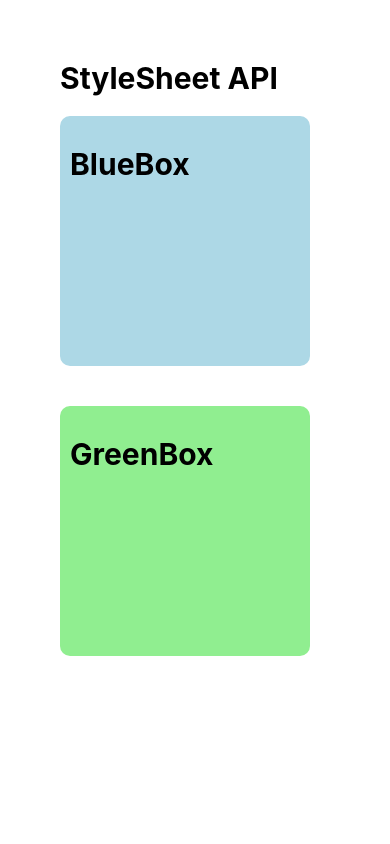
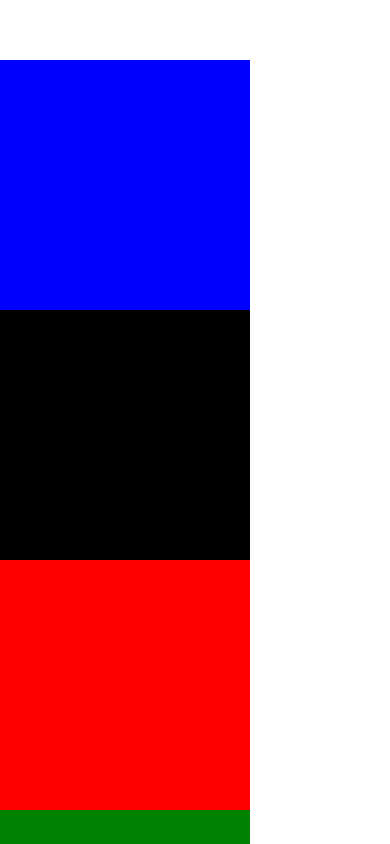
Before and after one commit to TimiMaliki/React-naive, a React Native app in the folder Tutorial/CoreComponents/: screen / in a window 390 px wide. Shown: the top 844 px of the page. Built offline with nearby package versions, Linux system fonts and the light colour scheme.

Commit message:
tutotial : Layouts

```diff
--- a/Tutorial/CoreComponents/App.js
+++ b/Tutorial/CoreComponents/App.js
@@ -1,67 +1,27 @@
 import {
- View,
- Text,
- StyleSheet
+  StyleSheet,
+  View,
 } from "react-native";
 
+import Box from "./component/Box";
 
-
-export const styles = StyleSheet.create({
-  container:{
-      flex:1,
-      padding:60,
-  },
-  text: {
-    fontSize: 30,
-    fontWeight: "bold",
-    color: "black",
-  },
-  box:{
-    width: 250,
-    height: 250,
-    color: "black",
-    paddingHorizontal:10,
-    paddingVertical:30,
-    marginVertical:20,
-    border:2,
-    borderColor:"black",
-    borderRadius:10,
-  },
-  bluebox:{
-    backgroundColor: "lightblue",
-  },
-   greenbox:{
-    backgroundColor: "lightgreen",
-  },
-  boxShadow:{
-    shadowColor:"111",
-    shadowOffset:{width:6,height:6},
-    shadowOpacity:0.5,
-    shadowRadius:10
-  },
-  androidShadow:{
-    elevation: 10
-  }
-
-});
+const styles = StyleSheet.create({
+  container: {
+    flex: 1,
+marginTop:  60}
+})
 
 export default function App() {
 
   return (
     <View style={styles.container}>
-       <Text style={styles.text}>
-        StyleSheet API
-       </Text>
-
-       <View style={[styles.box, styles.bluebox, styles.androidShadow]}>
-      <Text style={styles.text}>BlueBox</Text>
-       </View>
-
-      <View style={[styles.box, styles.greenbox, styles.androidShadow]}>
-       <Text style={styles.text}>GreenBox</Text>
-       </View>
-
-
+    <Box style={{backgroundColor:"blue"}}> Box 1</Box>
+     <Box style={{backgroundColor:"black"}}> Box 2</Box>
+      <Box style={{backgroundColor:"red"}}> Box 3</Box>
+       <Box style={{backgroundColor:"green"}}> Box 4</Box>
+       <Box style={{backgroundColor:"yellow"}}> Box 5</Box>
+      <Box style={{backgroundColor:"lemonchiffon"}}> Box 6</Box>
+       <Box style={{backgroundColor:"skyblue"}}> Box 7</Box>
     </View>
   );
 }
--- /dev/null
+++ b/Tutorial/CoreComponents/component/Box.js
@@ -0,0 +1,24 @@
+
+import {View, Text, StyleSheet} from 'react-native';
+
+export const styles = StyleSheet.create({
+    box:{
+        backgroundColor:"white",
+        padding:20,
+        width:250,
+        height:250,
+    },
+    text:{
+        fontSize:30,
+        fontWeight:"bold",
+        textAlign:"center",
+    }
+});
+
+export default function Box({Children,style}) {
+  return (
+    <View style={[styles.box, style]}>
+      <Text style={styles.text}>{Children}</Text>
+      </View>
+    )
+}
```
Also changed, not shown: 2 other files (tests, documents, lock files or other folders).
